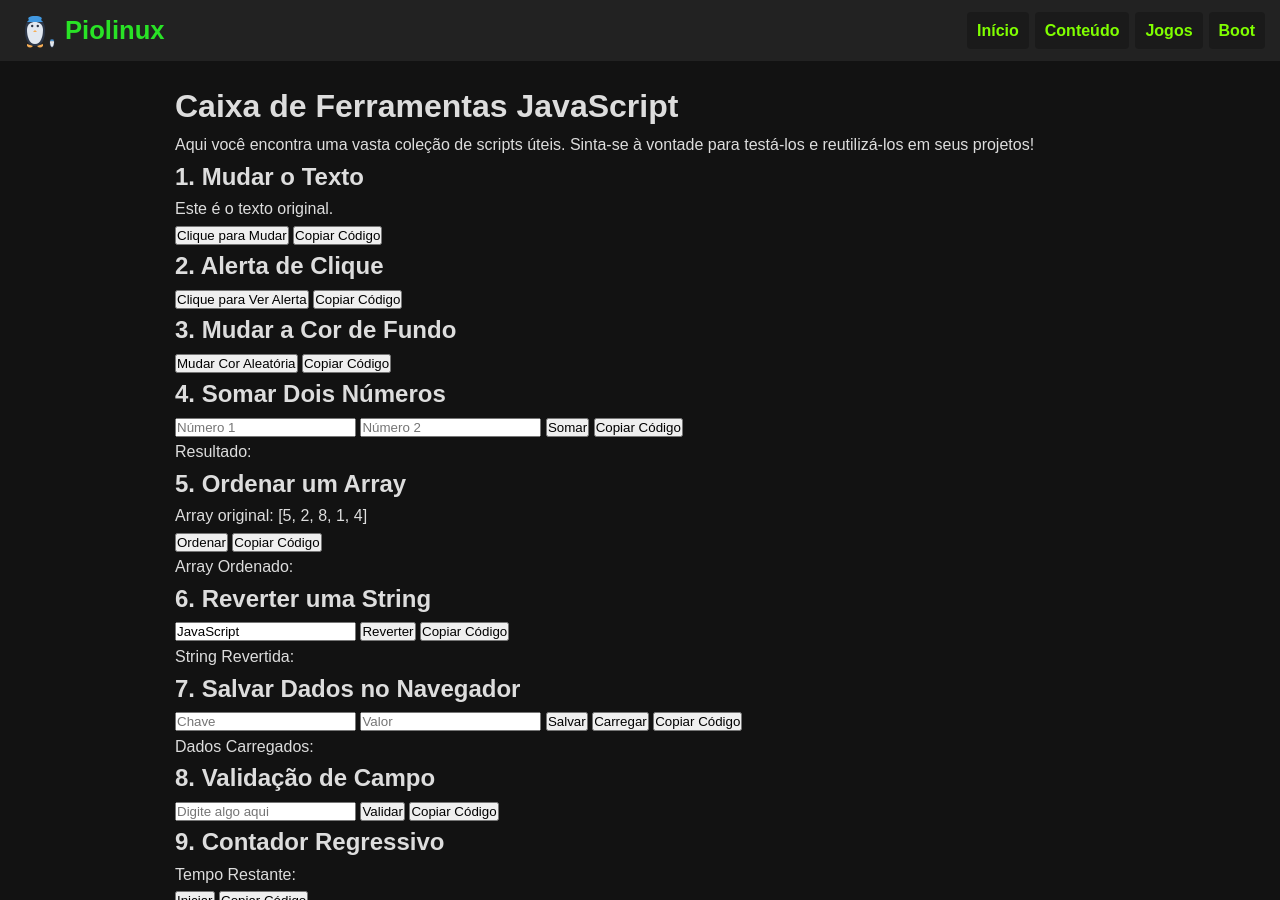
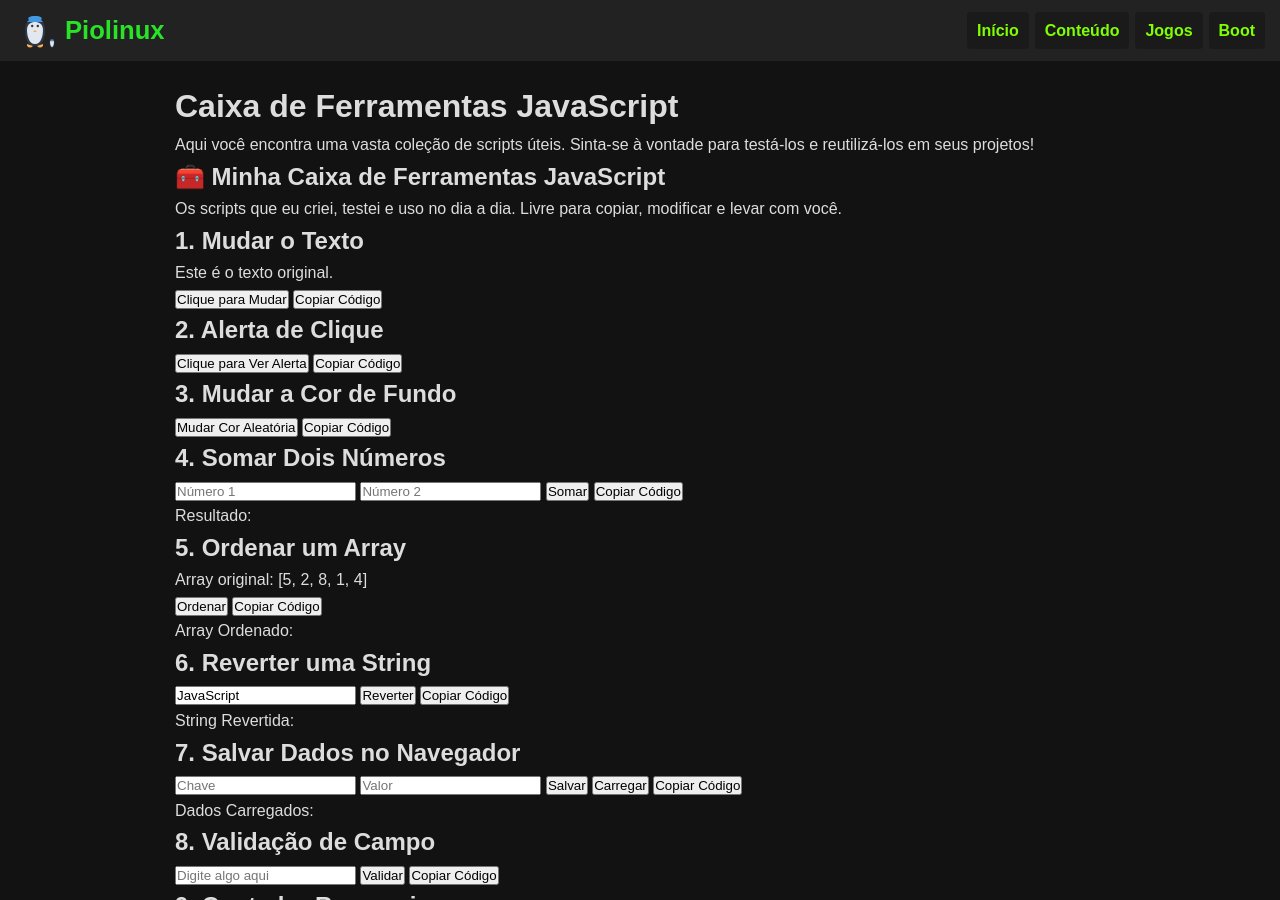
Before and after one commit to Piolinux/piolinux-site, a Jekyll site: the page built from caixa-de-ferramentas.html, in a window 1280 px wide and 900 px high. Built offline with Jekyll 4.4.1, drawn with Linux system fonts in a browser that asks for light colours.

Commit message:
Update caixa-de-ferramentas.html

```diff
--- a/caixa-de-ferramentas.html
+++ b/caixa-de-ferramentas.html
@@ -17,6 +17,10 @@ author: "Piolinux"
    <p>
     Aqui você encontra uma vasta coleção de scripts úteis. Sinta-se à vontade para testá-los e reutilizá-los em seus projetos!
    </p>
+
+<h2>🧰 Minha Caixa de Ferramentas JavaScript</h2>
+<p>Os scripts que eu criei, testei e uso no dia a dia. Livre para copiar, modificar e levar com você.</p>
+
    <div class="script-container" id="script1">
     <h2>
      1. Mudar o Texto
```
